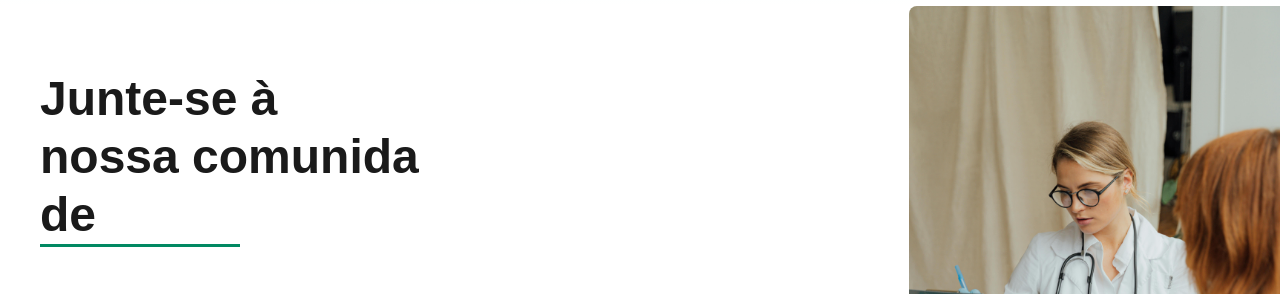
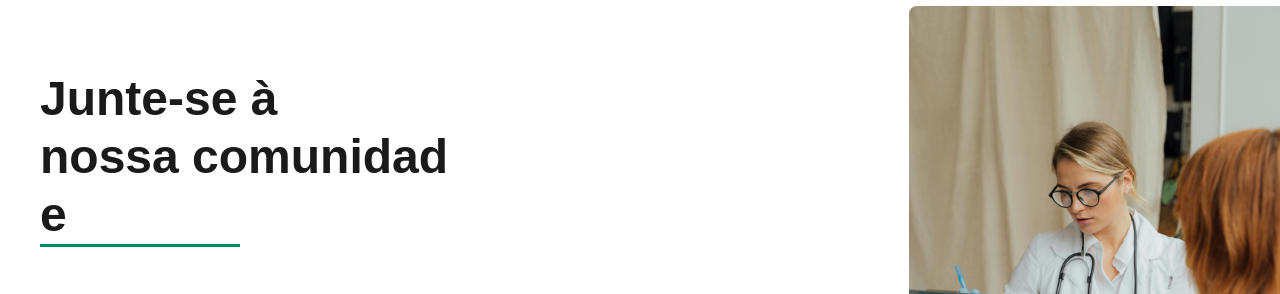
Before and after one commit to brunomoleta/testetecnico-lacrei-saude, a Next.js app: page /selecionar-pessoa in a window 1280 px wide. Shown: the part 121-415 px from the top of the page. Built offline with nearby package versions, Linux system fonts and the light colour scheme.

Commit message:
:recycle: refactor: selecionarPessoa heading 00

```diff
--- a/src/components/SelecionarPessoa/SelecionarPessoa.style.ts
+++ b/src/components/SelecionarPessoa/SelecionarPessoa.style.ts
@@ -8,7 +8,7 @@ const Base = styled(BaseHeading)`
   background-color: white;
   color: var(--grey-90);
   margin-block: 0;
-  max-inline-size: 15ch;
+  max-inline-size: 16ch;
 `;
 export const Heading = styled(Base)`
   display: none;
```
